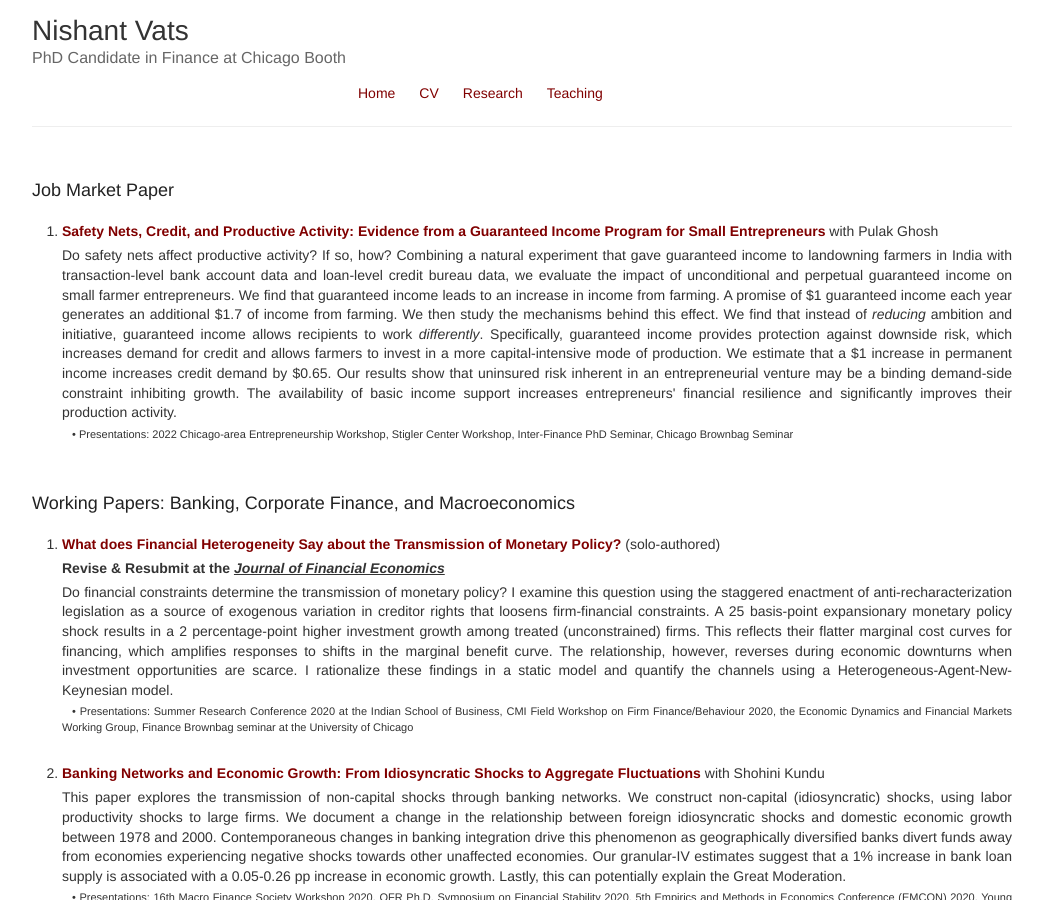
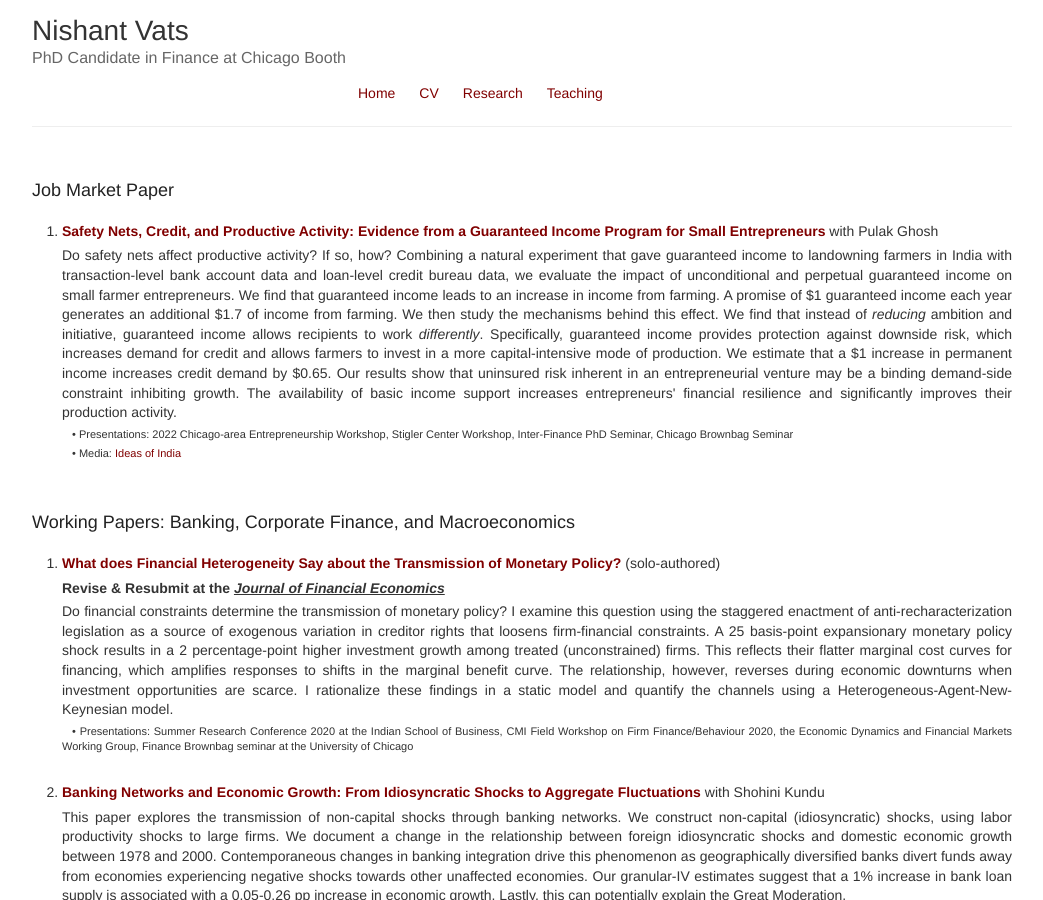
Before and after one commit to nishvats/nishvats.github.io, a Jekyll site: the page built from research.html, in a window 1280 px wide and 900 px high. Shown: the whole window, without its empty margins (118-1161 px from the left). Built offline with Jekyll 4.4.1, drawn with Linux system fonts in a browser that asks for light colours.

Commit message:
Update research.html

```diff
--- a/research.html
+++ b/research.html
@@ -8,6 +8,7 @@
     <li> <b><a href="/Documents/paper_jmp_nish.pdf">Safety Nets, Credit, and Productive Activity: Evidence from a Guaranteed Income Program for Small Entrepreneurs</a></b> with Pulak Ghosh </li>
     <p align="justify"> Do safety nets affect productive activity? If so, how? Combining a natural experiment that gave guaranteed income to landowning farmers in India with transaction-level bank account data and loan-level credit bureau data, we evaluate the impact of unconditional and perpetual guaranteed income on small farmer entrepreneurs. We find that guaranteed income leads to an increase in income from farming. A promise of $1 guaranteed income each year generates an additional $1.7 of income from farming. We then study the mechanisms behind this effect. We find that instead of <em>reducing</em> ambition and initiative, guaranteed income allows recipients to work <em>differently</em>. Specifically, guaranteed income provides protection against downside risk, which increases demand for credit and allows farmers to invest in a more capital-intensive mode of production. We estimate that a $1 increase in permanent income increases credit demand by $0.65. Our results show that uninsured risk inherent in an entrepreneurial venture may be a binding demand-side constraint inhibiting growth. The availability of basic income support increases entrepreneurs' financial resilience and significantly improves their production activity. </p>
     <p style="text-indent:10px;font-size:11px" align="justify">• Presentations: 2022 Chicago-area Entrepreneurship Workshop, Stigler Center Workshop, Inter-Finance PhD Seminar, Chicago Brownbag Seminar </p>
+    <p style="text-indent:10px;font-size:11px" align="justify">• Media: <a href="https://www.discoursemagazine.com/economics/2022/09/15/ideas-of-india-the-impact-of-income-guarantee-on-farm-incomes-in-india/">Ideas of India</a> </p>
 
   </ol>
 
```
